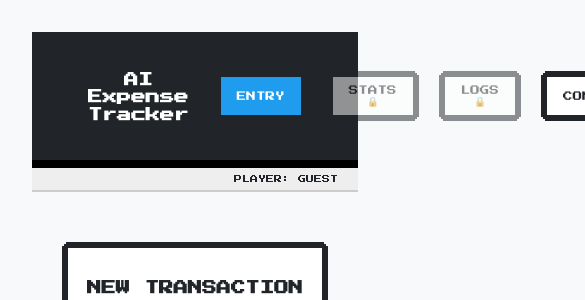
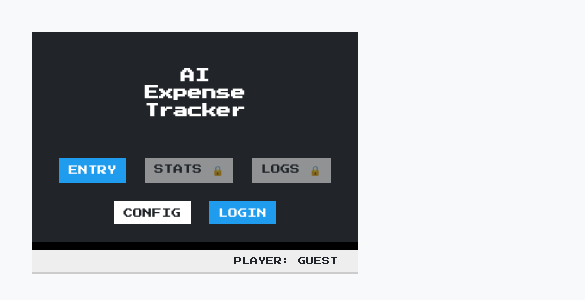
Before and after one commit to Pert814/AI-Expense-Tracker, a React (Vite) app in the folder frontend/: page / in a window 390 px wide. Shown: the top 300 px of the page, 585 px wide, since content can reach past the window. Built offline with nearby package versions, Linux system fonts and the light colour scheme; no server answers.

Commit message:
feat: add responsive styles for mobile header layout in index.css

```diff
--- a/frontend/src/index.css
+++ b/frontend/src/index.css
@@ -341,3 +341,29 @@ h4 {
   0%, 100% { opacity: 1; }
   50% { opacity: 0; }
 }
+
+/* Responsive: Mobile Header */
+@media (max-width: 600px) {
+  .app-header {
+    flex-direction: column;
+    align-items: stretch;
+    padding: 0.75rem;
+    gap: 0.75rem;
+  }
+
+  .nav-links {
+    flex-wrap: wrap;
+    justify-content: center;
+    gap: 0.4rem;
+  }
+
+  .nav-links .pixel-button {
+    padding: 0.4rem 0.6rem;
+    margin: 2px;
+    font-size: 0.55rem;
+  }
+
+  .logo {
+    padding: 0.5rem;
+  }
+}
```
